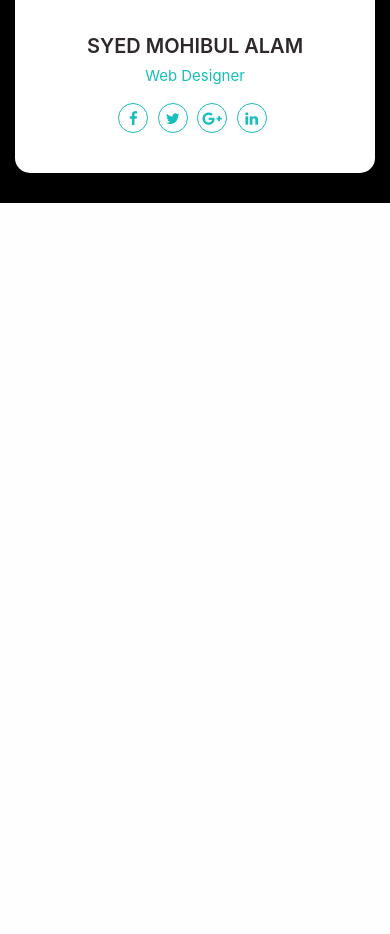
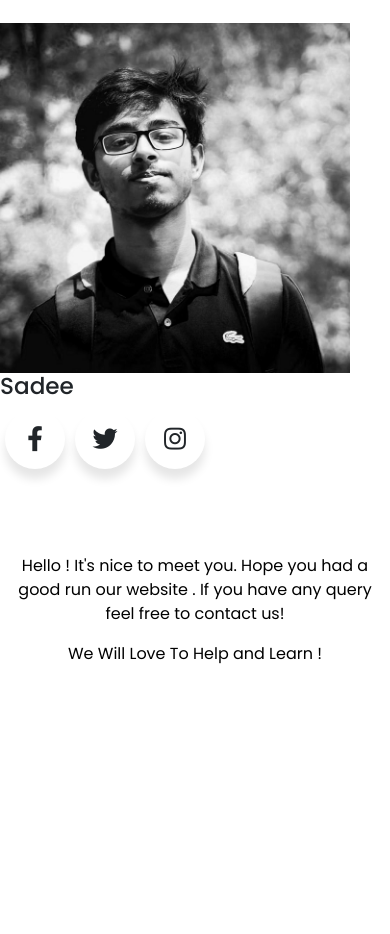
Before and after one commit to noman27/UCREATE_PHP, a PHP site: page /devTeam.php in a window 390 px wide; the page is wider, and only the part inside the window is pictured. Shown: the part 989-1923 px from the top of that part. Before the commit the page ends 1192 px from the top of that part, so only its background shows below. Run offline with PHP 8.4, Linux system fonts and the light colour scheme.

Commit message:
Design done by Sadee

```diff
--- /dev/null
+++ b/css/devTeamStyle.css
@@ -0,0 +1,123 @@
+ @import url('https://fonts.googleapis.com/css?family=Poppins:400,500,600,700&display=swap');
+.circle{
+    background-color: #c4c6c7;
+    width: 65px;
+    height: 65px;
+    line-height: 60px;
+    border-radius: 100%;
+	margin-left: auto;
+    margin-right: auto;
+	margin-top: -35px;
+}
+
+.third{
+    background-color:#c4c6c7;
+	height : 0px ;
+}
+
+.third .container{
+	padding: 90px 0;
+}
+
+.third .container .row{
+ 	row-gap:25px;
+}
+
+.third .container .row .grid .grid1{
+
+
+	display:grid;
+	height: 150px;
+	width: 120%;
+	padding: 60px 30px;
+	border-style:solid;
+	border-color:black;
+	text-align:center;
+	color:black;
+}
+
+.grid6{
+
+	background: url("../images/img2.png")no-repeat center;
+	margin-top: 100px;
+	height: 350px;
+	width: 350px;
+	background-size: cover;
+}
+
+.Text{
+
+
+
+	height: 350px;
+	width: 100%;
+	padding: 60px 30px;
+	border-color:black;
+	text-align:center;
+	color:black;
+}
+
+
+
+
+.wrapper .button{
+  display: inline-block;
+  height: 60px;
+  width: 60px;
+  float: left;
+  margin: 0 5px;
+  overflow: hidden;
+  background: #fff;
+  border-radius: 50px;
+  cursor: pointer;
+  box-shadow: 0px 10px 10px rgba(0,0,0,0.1);
+  transition: all 0.3s ease-out;
+}
+.wrapper .button:hover{
+  width: 200px;
+}
+.wrapper .button .icon{
+  display: inline-block;
+  height: 60px;
+  width: 60px;
+  text-align: center;
+  border-radius: 50px;
+  box-sizing: border-box;
+  line-height: 60px;
+  transition: all 0.3s ease-out;
+}
+.wrapper .button:nth-child(1):hover .icon{
+  background: #4267B2;
+}
+.wrapper .button:nth-child(2):hover .icon{
+  background: #1DA1F2;
+}
+.wrapper .button:nth-child(3):hover .icon{
+  background: #E1306C;
+}
+
+
+.wrapper .button .icon i{
+  font-size: 25px;
+  line-height: 60px;
+  transition: all 0.3s ease-out;
+}
+.wrapper .button:hover .icon i{
+  color: #fff;
+}
+.wrapper .button span{
+  font-size: 20px;
+  font-weight: 500;
+  line-height: 60px;
+  margin-left: 10px;
+  transition: all 0.3s ease-out;
+}
+.wrapper .button:nth-child(1) span{
+  color: #4267B2;
+}
+.wrapper .button:nth-child(2) span{
+  color: #1DA1F2;
+}
+.wrapper .button:nth-child(3) span{
+  color: #E1306C;
+}
--- a/devTeam.php
+++ b/devTeam.php
@@ -1,64 +1,119 @@
 <!DOCTYPE html>
-<html lang="en">
+<html>
 <head>
-    <meta charset="UTF-8">
-    <meta http-equiv="X-UA-Compatible" content="IE=edge">
-    <meta name="viewport" content="width=device-width, initial-scale=1.0">
-    <title>UCREATE-Projects</title>
+    <title>UCREATE</title>
+    <meta charset="utf-8" >
+    <meta name="viewport" content="width=device-width , initial-scale=1.0">
 
+<!------------------------------>
+    <link rel="stylesheet" href="css/bootstrap.min.css" >
     <link rel = "icon" type = "images/png" href = "images/logo_icon.png">
-    <link rel="stylesheet"  type="text/css"  href="css/bootstrap.min.css" >
-    <link rel="stylesheet"  type="text/css"  href="css/style.css">
-    <link rel="stylesheet"  type="text/css"  href="https://cdnjs.cloudflare.com/ajax/libs/font-awesome/5.15.1/css/all.min.css">
+    <link rel="stylesheet" type="text/css" href="css/style.css">
+    <link rel="stylesheet" type="text/css" href="css/aboutStyle.css">
+    <link rel="stylesheet" href="css/f_style.css">
+    <link rel="stylesheet" type="text/css" href="css/devTeamStyle.css">
     <link rel="stylesheet" href="https://cdnjs.cloudflare.com/ajax/libs/font-awesome/4.7.0/css/font-awesome.min.css">
-    <link rel="stylesheet" href="https://cdn.jsdelivr.net/npm/bootstrap@4.6.0/dist/css/bootstrap.min.css" integrity="sha384-B0vP5xmATw1+K9KRQjQERJvTumQW0nPEzvF6L/Z6nronJ3oUOFUFpCjEUQouq2+l" crossorigin="anonymous">
-    <link rel="stylesheet" href="css/devTeam.css">
-</head>
-<body style="background: rgb(224, 221, 8);">
-
-    <header>
-    <?php include 'header.php'; ?>
-    </header>
+    <link rel="stylesheet" type="text/css" href="https://cdnjs.cloudflare.com/ajax/libs/font-awesome/5.15.1/css/all.min.css">
 
 
 
+</head>
+
+<body>
+    <header>
+    <img class="topLogo" src="images/logo1.png" alt="">
+        <nav>
+            <a href="#" class="toggle-button">
+                <span class="bar"></span>
+                <span class="bar"></span>
+                <span class="bar"></span>
+            </a>
+            <ul class="nav_links">
+                <li><a href="index.php">Home</a></li>
+                <li><a href="About.php">About</a></li>
+                <li><a href="project.php">Projects</a></li>
+                <li><a href="devTeam.php">Dev Team</a></li>
+                <li><a href="contactUs.php">Contact US</a></li>
+                <li><a class="LoginButton" href="login.php"><button>Sign In</button></a></li>
+                <li><a class="LoginButton" href="register.php"><button>Sign Up</button></a></li>
+            </ul>
+        </nav>
+    </header>
+
+    <!---------------------------------------------------------------------->
+
+    <div class="third">
 		<div class="container">
 			<div class="row">
-            <div class="col-md-3 col-sm-6">
-                <div class="our-team">
-                    <div class="pic">
-                        <img src="image1.jpg">
+				<div class="col-md-10">
+					<div class="grid">
+						<div class="grid1">
+                            <h3>Meet Our Team<h3>
 						</div>
-                    <h3 class="title">Abdullah Al Noman</h3>
-                    <span class="post">Web Developer</span>
-                    <ul class="social">
-                        <li><a href="#" class="fa fa-facebook"></a></li>
-                        <li><a href="#" class="fa fa-twitter"></a></li>
-                        <li><a href="#" class="fa fa-google-plus"></a></li>
-                        <li><a href="#" class="fa fa-linkedin"></a></li>
-                    </ul>
 					</div>
 				</div>
 
-            <div class="col-md-3 col-sm-6">
+				<div class="col-md-4">
+					<div class="grid">
                     <div class="our-team">
-                    <div class="pic">
-                        <img src="image2.jpg">
+						<div class="grid4">
 						</div>
-                    <h3 class="title">Syed Mohibul Alam</h3>
-                    <span class="post">Web Designer</span>
-                    <ul class="social">
-                        <li><a href="#" class="fa fa-facebook"></a></li>
-                        <li><a href="#" class="fa fa-twitter"></a></li>
-                        <li><a href="#" class="fa fa-google-plus"></a></li>
-                        <li><a href="#" class="fa fa-linkedin"></a></li>
-                    </ul>
+                        <h3 class="title">Noman</h3>
+						<!--------------------------------------->
+                         <div class="wrapper">
+						<div class="button">
+
+						<div class="icon"><i class="fab fa-facebook-f"></i></div>
+						<span>Facebook</span>
+						</div>
+						<div class="button">
+						<div class="icon"><i class="fab fa-twitter"></i></div>
+						<span>Twitter</span>
+						</div>
+						<div class="button">
+						<div class="icon"><i class="fab fa-instagram"></i></div>
+						<span>Instagram</span>
+						</div>
+						</div>
+                        </div>
+					</div>
+				</div>
+
+				<div class="col-md-4">
+					<div class="our-team">
+						<div class="grid6">
+						</div>
+                        <h3 class="title">Sadee</h3>
+						<!------------------------------------------>
+                        <div class="wrapper">
+						<div class="button">
+
+						<div class="icon"><i class="fab fa-facebook-f"></i></div>
+						<span>Facebook</span>
+						</div>
+						<div class="button">
+						<div class="icon"><i class="fab fa-twitter"></i></div>
+						<span>Twitter</span>
+						</div>
+						<div class="button">
+						<div class="icon"><i class="fab fa-instagram"></i></div>
+						<span>Instagram</span>
 						</div>
 						</div>
 
                         </div>
 							</div>
+									<div class="Text">
+										<p>Hello ! It's nice to meet you. Hope you had a good run our website . If you have any query feel free to contact us! <p>
+										<p>We Will Love To Help and Learn !</p>
+									</div>
+							</div>
+				</div>
+				</div>
+			</div>
+		</div>
+
+
     <script src="js/bootstrap.bundle.min.js"></script>
-
 </body>
 </html>
--- a/header.php
+++ b/header.php
@@ -13,7 +13,8 @@
                 <li><a href="contactUs.php">Contact US</a></li>
                 <?php
                     if(isset($_SESSION['UserID'])){
-                        echo "<li><?php include 'profileOptions.php'; ?></li>";
+
+                        include 'profileOptions.php';
                     }
                     else{
                         echo "<li><a class='LoginButton' href='login.php'><button>Sign In</button></a></li>";
--- a/profile.php
+++ b/profile.php
@@ -28,7 +28,7 @@ session_start();
         <div class="container">
             <div class="profile-header">
                 <div class="profile-pic">
-                    <img src="images/profilepic.jpg" alt="" height="150px" width="150px">
+                    <img src="images/img2.png" alt="" height="150px" width="150px">
                 </div>
                 <div class="profileUsername">
                     <?php echo "<h3>$userName</h3>"; ?>
--- a/project.php
+++ b/project.php
@@ -28,7 +28,7 @@
                         <h5 class="subjectTitle">Software development</h3>
                         <p class="description">Softwares developed in C++,Java,Python,C# and other languages</p>
                         <img src="images/progIcon3.png" alt="coding">
-                        <Button class="clickHere">Click Here</Button>
+                        <a href="softThumbnill.php"><Button class="clickHere">Click Here</Button></a>
                     </div>
                 </div>
                 <div class="col-md-4">
```
Also changed, not shown: css/softStyle.css (added, +117 -0 lines), css/t_style.css (added, +178 -0 lines), softThumbnill.php (added, +119 -0 lines), softUpload.php (added, +70 -0 lines), images/img2.png (added). Lines whose indentation alone changed are shown as unchanged.
